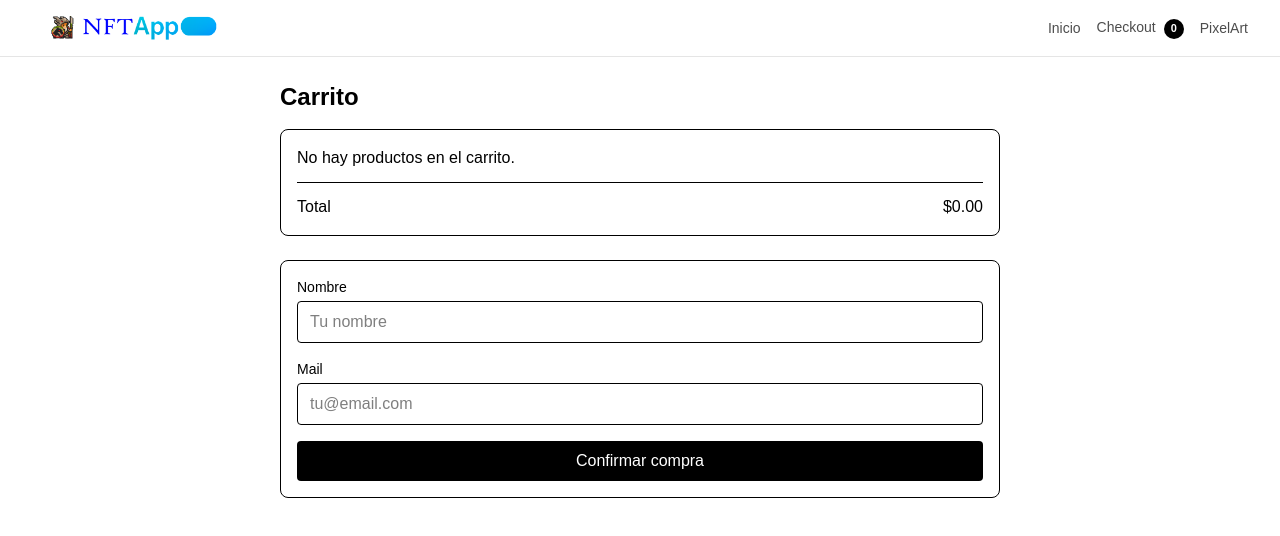
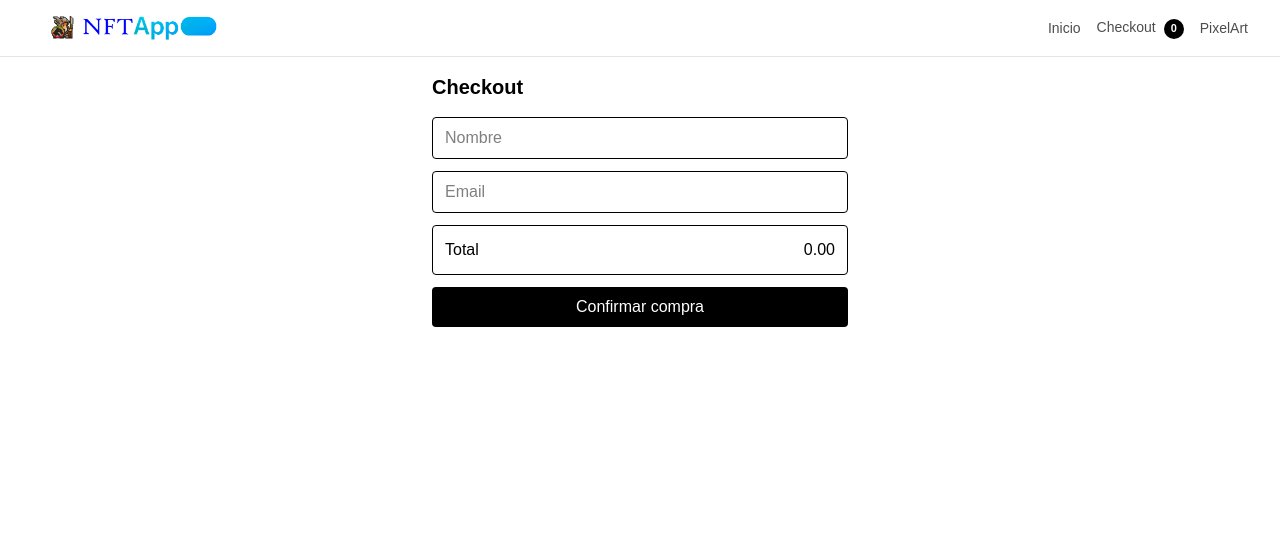
Before and after one commit to Striven100/maimo-prog3-2025-tp2-mislej, a Next.js app: page /carrito in a window 1280 px wide. Shown: the top 536 px of the page. Built offline with nearby package versions, Linux system fonts and the light colour scheme.

Commit message:
resolvi routes

```diff
--- a/src/components/CarritoContainer.js
+++ b/src/components/CarritoContainer.js
@@ -12,113 +12,84 @@ export default function CarritoContainer() {
   const [error, setError] = useState(null)
 
   const items = useMemo(() => {
-    return (Carrito || []).map(p => ({
-      productId: p._id,
-      name: p.name,
-      price: typeof p.price === 'number'
-        ? p.price
-        : Number(String(p.price).replace(/[^\d.]/g, '')) || 0,
-      quantity: p.cantidad || p.quantity || 1,
-    }))
+    return (Carrito || []).map(p => {
+      const priceNum = typeof p.price === 'number' ? p.price : parseFloat(String(p.price).replace(/[^\d.]/g, '')) || 0
+      const qtyNum = p.qty > 0 ? p.qty : 1
+      return {
+        _id: p._id,
+        productId: p._id,
+        name: p.name,
+        price: priceNum,
+        qty: qtyNum,
+        quantity: qtyNum
+      }
+    })
   }, [Carrito])
 
   const total = useMemo(() => {
-    return items.reduce((acc, it) => acc + it.price * it.quantity, 0)
+    return items.reduce((acc, it) => acc + it.price * (it.qty ?? it.quantity ?? 1), 0)
   }, [items])
 
-  const handleSubmit = async (e) => {
+  async function onSubmit(e) {
     e.preventDefault()
+    setMsg(null)
     setError(null)
-    setMsg(null)
-
-    if (!name.trim() || !email.trim()) {
-      setError('Completá nombre y mail.')
+    if (!name || !email) {
+      setError('Completa nombre y email')
       return
     }
-
     if (items.length === 0) {
-      setError('Tu carrito está vacío.')
+      setError('El carrito está vacío')
       return
     }
-
-    const payload = {
-  name,
-  email,
-  items: (Carrito || []).map(p => ({
-    productId: String(p._id || p.id || '').trim(),
-    name: String(p.name || '').trim(),
-    price: typeof p.price === 'number'
-      ? p.price
-      : Number(String(p.price).replace(/[^\d.]/g, '')) || 0, // "0.08 ETH" -> 0.08
-    quantity: p.cantidad || p.quantity || 1,
-  })),
-};
-await axios.post('https://maimo-prog3-2025-tp4-5-mislej.vercel.app/routes', payload);
-
-
     try {
       setSending(true)
-      const { data } = await axios.post('https://maimo-prog3-2025-tp4-5-mislej.vercel.app/routes',{ name, email, items });
-
+      const API = process.env.NEXT_PUBLIC_API_BASE || process.env.NEXT_PUBLIC_API_URL || 'http://localhost:4000'
+      const { data } = await axios.post(`${API}/routes`, { name, email, items, total })
       if (data?.ok) {
         setMsg('¡Pedido enviado con éxito!')
       } else {
-        setError('Error al enviar el pedido.')
+        setError('Error al enviar el pedido')
       }
-    } catch (err) {
-      console.error(err)
-      setError('No se pudo conectar con la API.')
+    } catch {
+      setError('No se pudo conectar con la API')
     } finally {
       setSending(false)
     }
   }
 
   return (
-    <div className="max-w-3xl mx-auto p-6">
-      <h1 className="text-2xl font-semibold mb-4">Carrito</h1>
-
-      <div className="rounded-lg border p-4 mb-6 bg-white/80">
-        {items.length === 0 ? (
-          <p>No hay productos en el carrito.</p>
-        ) : (
-          <ul className="space-y-2">
-            {items.map((it, idx) => (
-              <li key={idx} className="flex justify-between">
-                <span>{it.name} × {it.quantity}</span>
-                <span>${(it.price * it.quantity).toFixed(2)}</span>
-              </li>
-            ))}
-          </ul>
-        )}
-        <div className="border-t mt-3 pt-3 flex justify-between font-medium">
-          <span>Total</span>
-          <span>${total.toFixed(2)}</span>
+    <div className="max-w-md mx-auto p-4 space-y-4">
+      <h2 className="text-xl font-semibold">Checkout</h2>
+      <form onSubmit={onSubmit} className="space-y-3">
+        <input
+          type="text"
+          placeholder="Nombre"
+          value={name}
+          onChange={e => setName(e.target.value)}
+          className="w-full rounded border px-3 py-2"
+        />
+        <input
+          type="email"
+          placeholder="Email"
+          value={email}
+          onChange={e => setEmail(e.target.value)}
+          className="w-full rounded border px-3 py-2"
+        />
+        <div className="rounded border p-3 space-y-2">
+          {(Carrito || []).map(p => (
+            <div key={p._id} className="flex items-center justify-between text-sm">
+              <span>{p.name} × {p.qty}</span>
+              <span>
+                {(typeof p.price === 'number' ? p.price : parseFloat(String(p.price).replace(/[^\d.]/g, '')) || 0).toFixed(2)}
+              </span>
+            </div>
+          ))}
+          <div className="flex items-center justify-between font-medium">
+            <span>Total</span>
+            <span>{total.toFixed(2)}</span>
+          </div>
         </div>
-      </div>
-
-      <form onSubmit={handleSubmit} className="rounded-lg border p-4 bg-white/90 space-y-4">
-        <div>
-          <label className="block text-sm mb-1">Nombre</label>
-          <input
-            type="text"
-            value={name}
-            onChange={e => setName(e.target.value)}
-            className="w-full border rounded px-3 py-2"
-            placeholder="Tu nombre"
-          />
-        </div>
-
-        <div>
-          <label className="block text-sm mb-1">Mail</label>
-          <input
-            type="email"
-            value={email}
-            onChange={e => setEmail(e.target.value)}
-            className="w-full border rounded px-3 py-2"
-            placeholder="tu@email.com"
-          />
-        </div>
-
         <button
           type="submit"
           disabled={sending}
@@ -126,7 +97,6 @@ await axios.post('https://maimo-prog3-2025-tp4-5-mislej.vercel.app/routes', payl
         >
           {sending ? 'Enviando…' : 'Confirmar compra'}
         </button>
-
         {msg && <p className="text-green-600">{msg}</p>}
         {error && <p className="text-red-600">{error}</p>}
       </form>
```
